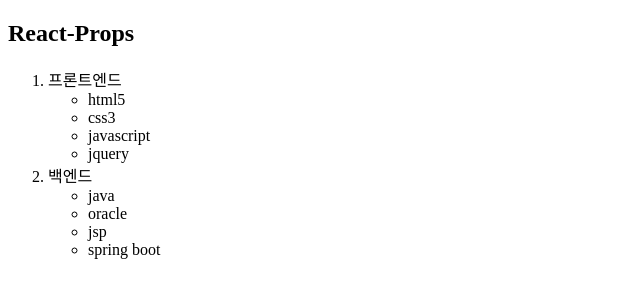
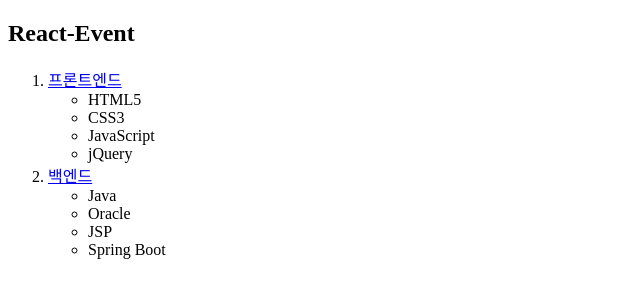
Before and after one commit to yoonsung157/react, a React (Vite) app: page / in a window 1280 px wide. Shown: the top 300 px of the page, without its empty margins (0-640 px from the left). Built offline with nearby package versions, Linux system fonts and the light colour scheme.

Commit message:
component5, 6

```diff
--- /dev/null
+++ b/src/example/day01/Component5.jsx
@@ -0,0 +1,14 @@
+export default function Component5( props ) {
+    function event1() { alert('이벤트발생'); }
+    const event2 = function() { alert('이벤트발생2'); }
+    const event3 = () =>{ alert('이벤트발생3'); }
+
+    // onclick = "함수명()" --> 리액트방법 --> onclick = 함수명
+    // 1. c --> C 2. 함수실행x
+    return (<>
+        <button onClick={ event1 }> 이벤트1 </button>
+        <button onClick={ event2 }> 이벤트2 </button>
+        <button onClick={ event3 }> 이벤트3 </button>
+        <button onClick={ ( ) => { alert('이벤트발생4'); } } > 이벤트4 </button>
+    </>)
+}
--- /dev/null
+++ b/src/example/day01/Component6.jsx
@@ -0,0 +1,40 @@
+function FrontComp(props) {
+    return (<>
+        <li> <a href='/' onClick={ () => {
+            props.onMyEvent1();
+        }}> 프론트엔드 </a></li>
+        <ul>
+            <li> HTML5 </li>
+            <li> CSS3 </li>
+            <li> JavaScript </li>
+            <li> jQuery </li>
+        </ul>
+    </>)
+}
+export default function Component6() {
+    return (<>
+        <h2>React-Event</h2>
+        <ol>
+            <FrontComp onMyEvent1={ () => {
+                alert('프론트엔드 클릭됨(부모전달)');
+            }}> </FrontComp>
+            <BackComp onMyEvent2={ (msg) => {
+                alert(msg);
+            }}> </BackComp>
+        </ol>
+    </>)
+}
+const BackComp = ({ onMyEvent2 }) => {
+    return (<>
+        <li> <a href="/" onClick={(event) => {
+            event.preventDefault();
+            onMyEvent2('벡엔드 클릭됨(자식전달)');
+        }}> 백엔드 </a></li>
+        <ul>
+            <li> Java </li>
+            <li> Oracle </li>
+            <li> JSP </li>
+            <li> Spring Boot </li>
+        </ul>
+    </>)
+}
--- a/src/main.jsx
+++ b/src/main.jsx
@@ -21,5 +21,11 @@
 // import Component3 from "./example/day01/Component3";
 // create.render(<Component3> </Component3>)
 
-import Component4 from "./example/day01/Component4";
-create.render(<Component4> </Component4>)
+// import Component4 from "./example/day01/Component4";
+// create.render(<Component4> </Component4>)
+
+// import Component5 from "./example/day01/Component5";
+// create.render(<Component5> </Component5>)
+
+import Component6 from "./example/day01/Component6";
+create.render(<Component6> </Component6>)
```
